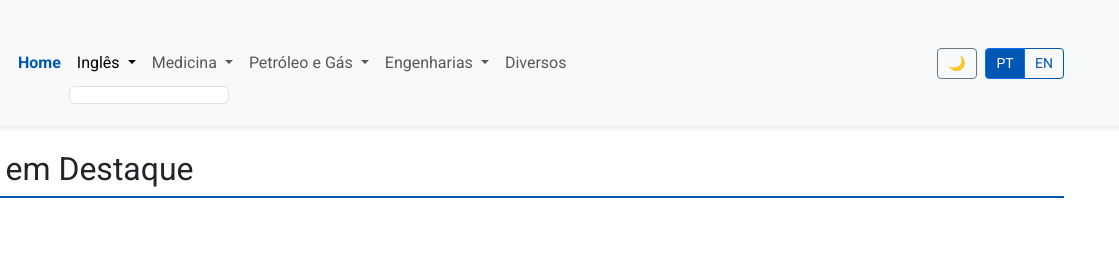
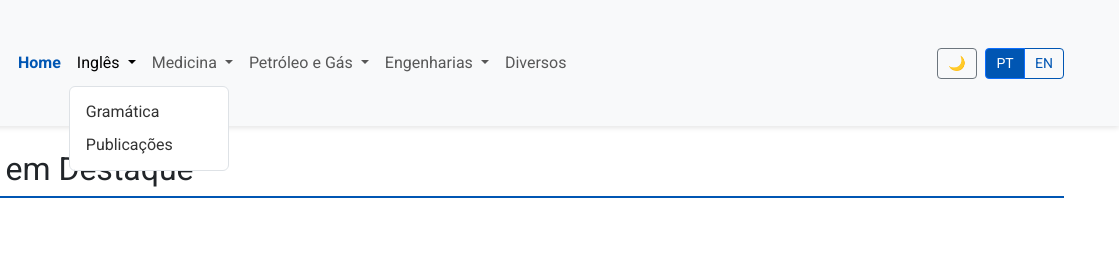
Before and after one commit to edmilsonpraia/blog, a website: page index.html in a window 1280 px wide. Both pictures are taken after a click on the button "Inglês". Shown: the top 267 px of the page, 161-1280 px from the left. Drawn offline with nearby package versions, Linux system fonts and the light colour scheme; grey boxes are pictures that could not be loaded.

```diff
--- a/index.html
+++ b/index.html
@@ -80,6 +80,8 @@
                                 Inglês
                             </a>
                             <ul class="dropdown-menu">
+                                <li><a class="dropdown-item" href="pages/english/grammar.html">Gramática</a></li>
+                                <li><a class="dropdown-item" href="pages/english/publications.html">Publicações</a></li>
 
                             </ul>
                         </li>
@@ -88,6 +90,8 @@
                                 Medicina
                             </a>
                             <ul class="dropdown-menu">
+                                <li><a class="dropdown-item" href="pages/medicine/research.html">Pesquisas</a></li>
+                                <li><a class="dropdown-item" href="pages/medicine/publications.html">Publicações</a></li>
 
                             </ul>
                         </li>
@@ -96,6 +100,8 @@
                                 Petróleo e Gás
                             </a>
                             <ul class="dropdown-menu">
+                                <li><a class="dropdown-item" href="pages/oil-gas/innovations.html">Inovações</a></li>
+                                <li><a class="dropdown-item" href="pages/oil-gas/publications.html">Publicações</a></li>
 
                             </ul>
                         </li>
@@ -106,6 +112,7 @@
                             <ul class="dropdown-menu">
 
                                 <li><a class="dropdown-item" href="pages/engineering/computer.html">Computação</a></li>
+                                <li><a class="dropdown-item" href="pages/engineering/publications.html">Publicações</a></li>
 
                             </ul>
                         </li>
```
